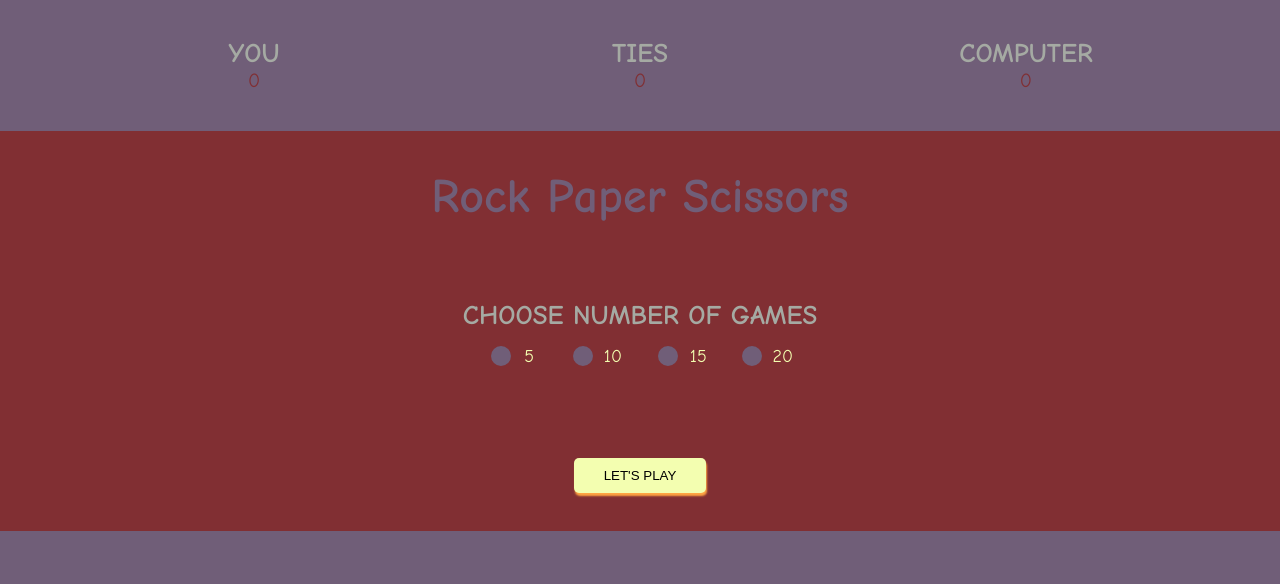
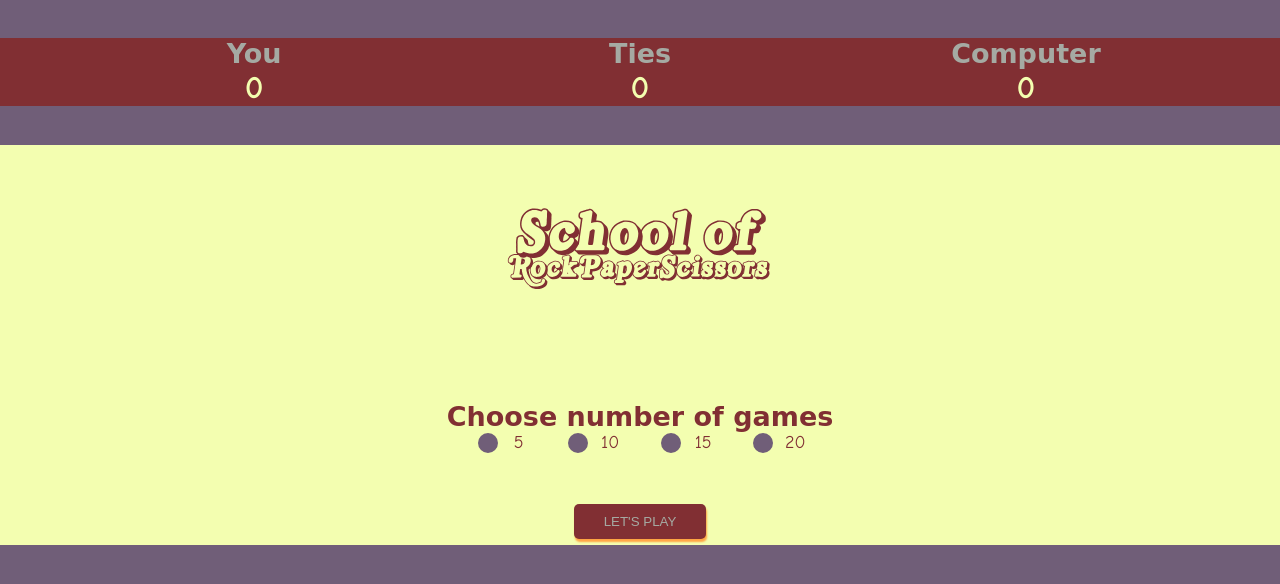
Before and after one commit to kommwirt/rockpaperscissors, a plain HTML site: page index.html in a window 1280 px wide. Drawn offline with Linux system fonts and the light colour scheme; a web font is replaced by a local one.

Commit message:
Change the fontfamily for h2, change the startscreen

```diff
--- a/assets/css/style.css
+++ b/assets/css/style.css
@@ -1,5 +1,4 @@
-@import url("https://fonts.googleapis.com/css2?family=Comic+Neue:wght@300;400;700&display=swap");
-@import url("https://fonts.googleapis.com/css2?family=Roboto:wght@300;400&display=swap");
+@import url("https://fonts.googleapis.com/css2?family=Comic+Neue:wght@300;400;700&family=New+Rocker&display=swap");
 
 /* General */
 
@@ -35,14 +34,20 @@ h1 {
 
 h2 {
   color: var(--fourth);
-  text-transform: uppercase;
+
   font-weight: 700;
+  font-family: "New Rocker", cursive;
 }
 p {
   color: var(--fifth);
   font-size: 1.25rem;
 }
 
+.logo {
+  background: url("../img/logo.svg") no-repeat center center/contain;
+  min-height: 50%;
+  min-width: 100%;
+}
 .talktome {
   display: flex;
   justify-content: center;
@@ -102,20 +107,26 @@ button {
   display: flex;
   flex-direction: column;
   align-items: center;
-  justify-content: space-evenly;
-  background-color: var(--fifth);
+  justify-content: space-around;
+  background-color: var(--first);
   z-index: 999;
 }
 /* Choose round number */
 
 form {
-  color: var(--first);
+  color: var(--fifth);
+}
+.rounds h2 {
+  color: var(--fifth);
+}
+.start-screen button {
+  background-color: var(--fifth);
+  color: var(--fourth);
 }
 fieldset {
   display: flex;
   justify-content: space-evenly;
   align-items: center;
-  height: 50px;
   border: none;
 }
 fieldset div {
@@ -131,7 +142,7 @@ input[type="radio"] {
 }
 
 input[type="radio"]:checked {
-  border-color: var(--first);
+  border-color: var(--fifth);
 }
 
 /* Game */
@@ -150,11 +161,16 @@ input[type="radio"]:checked {
   justify-content: space-between;
   text-align: center;
   padding: 0 5%;
+  background-color: var(--fifth);
 }
 .score div {
   width: 33%;
 }
-
+.score p {
+  color: var(--first);
+  font-weight: 600;
+  font-size: 2rem;
+}
 .hands {
   display: flex;
   justify-content: space-around;
@@ -164,6 +180,10 @@ input[type="radio"]:checked {
   transform: rotateY(180deg);
 }
 
+.round-counter h2 {
+  text-transform: uppercase;
+  color: var(--fifth);
+}
 #dialog,
 .round-counter {
   text-align: center;
--- a/index.html
+++ b/index.html
@@ -25,7 +25,8 @@
       </div>
 
       <div class="start-screen">
-        <h1>Rock Paper Scissors</h1>
+        <div class="logo"></div>
+        <!-- <h1>Rock Paper Scissors</h1> -->
         <div class="rounds container">
           <h2>Choose number of games</h2>
           <form>
```
Also changed, not shown: assets/img/logo.svg (added).
